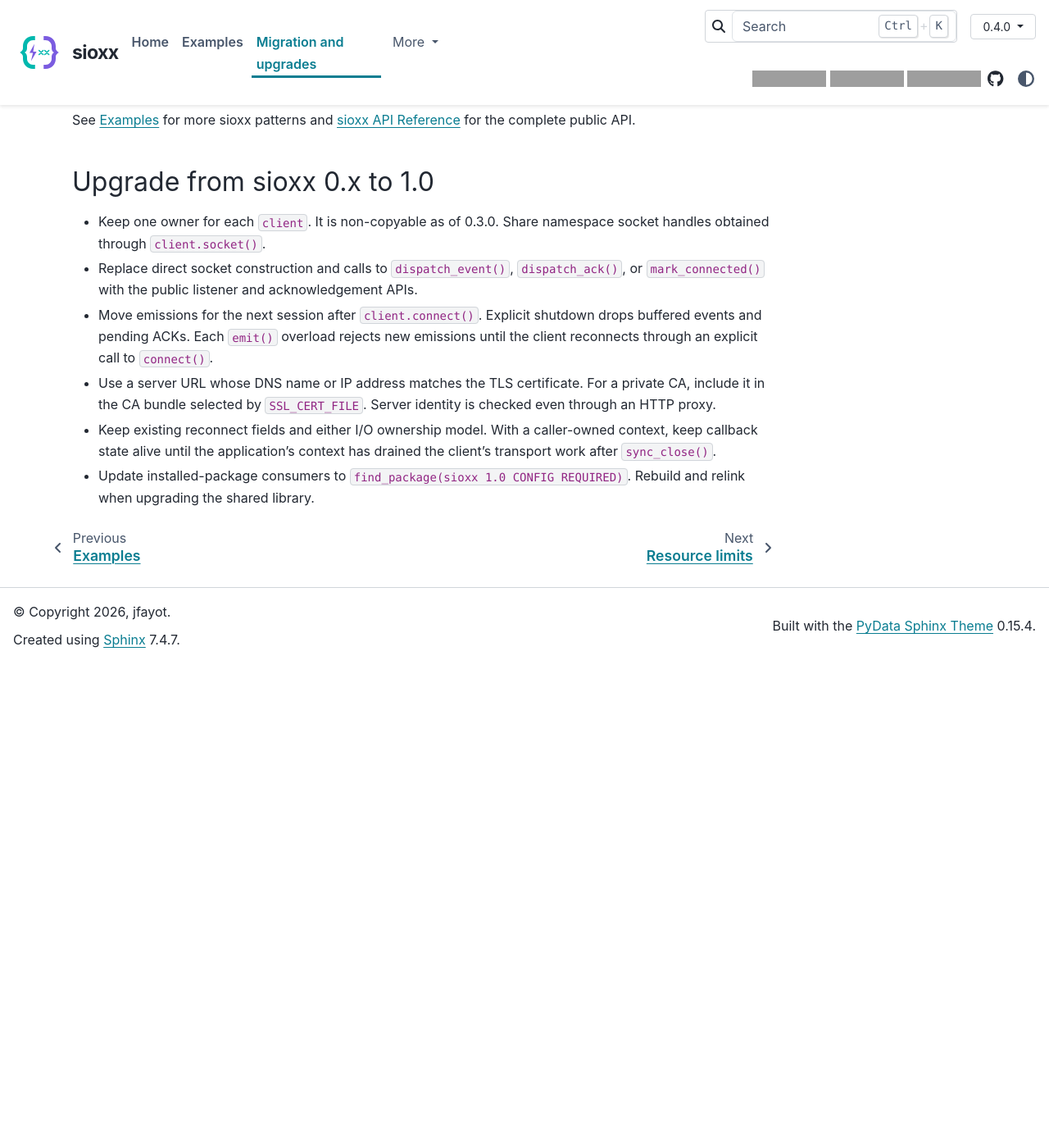
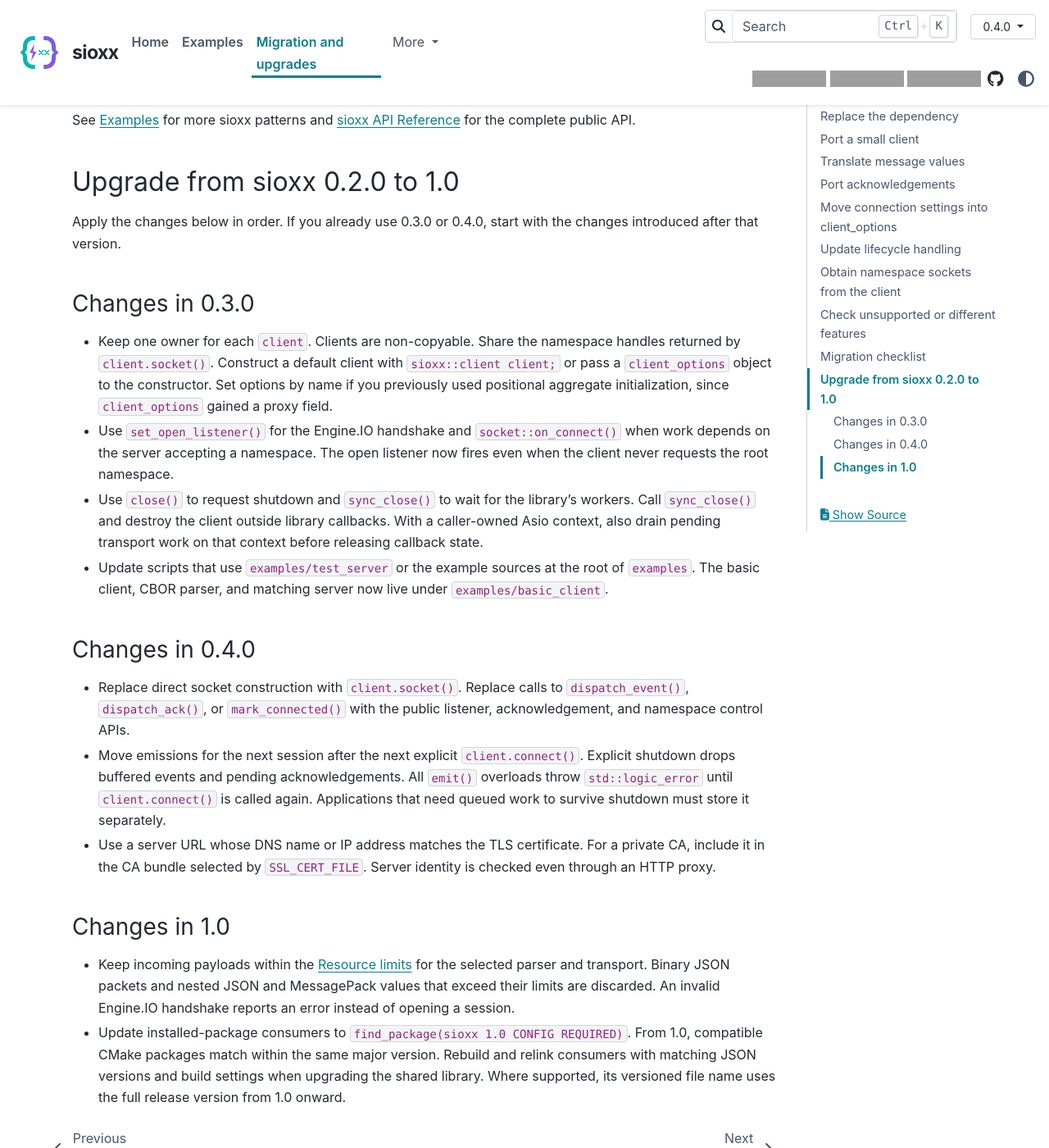
Before and after one commit to jfayot/sioxx, a Sphinx documentation site: the page built from docs/migration.rst, in a window 1280 px wide and 1400 px high, scrolled down 8171 px. Shown: the whole window at 82% size. Built offline with Sphinx 7.4.7 and the PyData theme 0.15.4, drawn with Linux system fonts in a browser that asks for light colours; before the commit the page ends 8981 px from its top, so only the background shows below that; some of the changed text lies outside the part shown; grey boxes are pictures that could not be loaded.

Commit message:
docs: complete the v1.0 release documentation

```diff
--- a/docs/index.rst
+++ b/docs/index.rst
@@ -47,6 +47,7 @@ Features
   nested binary payload support.
 * Custom parser strategies for other wire formats.
 * Event listeners, event emission, acknowledgements, and lifecycle callbacks.
+* Per-emission acknowledgement deadlines and optional retries.
 * Namespace authentication, custom Engine.IO paths, and handshake query
   parameters.
 * Configurable reconnection with capped exponential back-off and jitter.
--- a/docs/migration.rst
+++ b/docs/migration.rst
@@ -427,24 +427,57 @@ public API.
 
 .. _upgrade-to-sioxx-1-0:
 
-Upgrade from sioxx 0.x to 1.0
------------------------------
+Upgrade from sioxx 0.2.0 to 1.0
+-------------------------------
 
-* Keep one owner for each ``client``. It is non-copyable as of 0.3.0. Share
-  namespace socket handles obtained through ``client.socket()``.
-* Replace direct socket construction and calls to ``dispatch_event()``,
-  ``dispatch_ack()``, or ``mark_connected()`` with the public listener and
-  acknowledgement APIs.
-* Move emissions for the next session after ``client.connect()``.
-  Explicit shutdown drops buffered events and pending ACKs. Each
-  ``emit()`` overload rejects new emissions until the client reconnects
-  through an explicit call to ``connect()``.
+Apply the changes below in order. If you already use 0.3.0 or 0.4.0, start
+with the changes introduced after that version.
+
+Changes in 0.3.0
+~~~~~~~~~~~~~~~~
+
+* Keep one owner for each ``client``. Clients are non-copyable. Share the
+  namespace handles returned by ``client.socket()``. Construct a default
+  client with ``sioxx::client client;`` or pass a ``client_options`` object
+  to the constructor. Set options by name if you previously used positional
+  aggregate initialization, since ``client_options`` gained a proxy field.
+* Use ``set_open_listener()`` for the Engine.IO handshake and
+  ``socket::on_connect()`` when work depends on the server accepting a
+  namespace. The open listener now fires even when the client never requests
+  the root namespace.
+* Use ``close()`` to request shutdown and ``sync_close()`` to wait for the
+  library's workers. Call ``sync_close()`` and destroy the client outside
+  library callbacks. With a caller-owned Asio context, also drain pending
+  transport work on that context before releasing callback state.
+* Update scripts that use ``examples/test_server`` or the example sources at
+  the root of ``examples``. The basic client, CBOR parser, and matching server
+  now live under ``examples/basic_client``.
+
+Changes in 0.4.0
+~~~~~~~~~~~~~~~~
+
+* Replace direct socket construction with ``client.socket()``. Replace calls
+  to ``dispatch_event()``, ``dispatch_ack()``, or ``mark_connected()`` with
+  the public listener, acknowledgement, and namespace control APIs.
+* Move emissions for the next session after the next explicit
+  ``client.connect()``. Explicit shutdown drops buffered events and pending
+  acknowledgements. All ``emit()`` overloads throw ``std::logic_error`` until
+  ``client.connect()`` is called again. Applications that need queued work to
+  survive shutdown must store it separately.
 * Use a server URL whose DNS name or IP address matches the TLS certificate.
   For a private CA, include it in the CA bundle selected by ``SSL_CERT_FILE``.
   Server identity is checked even through an HTTP proxy.
-* Keep existing reconnect fields and either I/O ownership model. With a
-  caller-owned context, keep callback state alive until the application's
-  context has drained the client's transport work after ``sync_close()``.
+
+Changes in 1.0
+~~~~~~~~~~~~~~
+
+* Keep incoming payloads within the :doc:`resource_limits` for the selected
+  parser and transport. Binary JSON packets and nested JSON and MessagePack
+  values that exceed their limits are discarded. An invalid Engine.IO
+  handshake reports an error instead of opening a session.
 * Update installed-package consumers to
-  ``find_package(sioxx 1.0 CONFIG REQUIRED)``. Rebuild and relink when
-  upgrading the shared library.
+  ``find_package(sioxx 1.0 CONFIG REQUIRED)``. From 1.0, compatible CMake
+  packages match within the same major version. Rebuild and relink consumers
+  with matching JSON versions and build settings when upgrading the shared
+  library. Where supported, its versioned file name uses the full release
+  version from 1.0 onward.
```
Also changed, not shown: other parts of docs/index.rst (+0 -2 lines), CHANGELOG.md (+2 -0 lines), README.md (+32 -39 lines), TODO.md (+11 -9 lines), docs/examples.rst (+37 -19 lines), examples/basic_client/README.md, examples/qt_chat/README.md, 5 other files.
